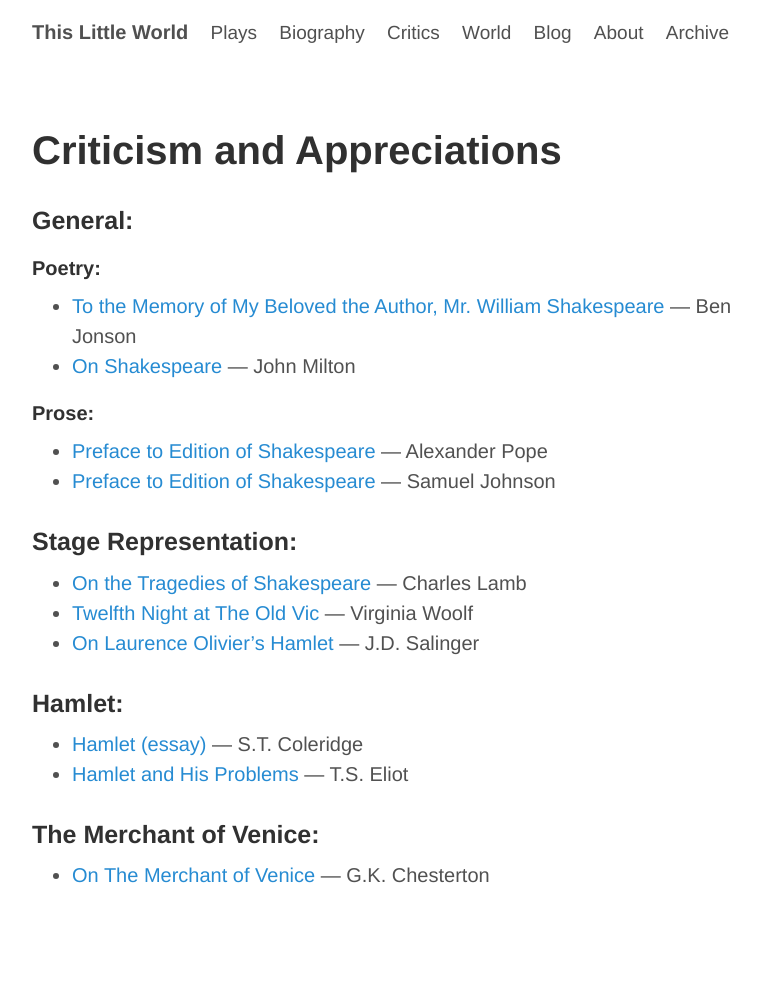
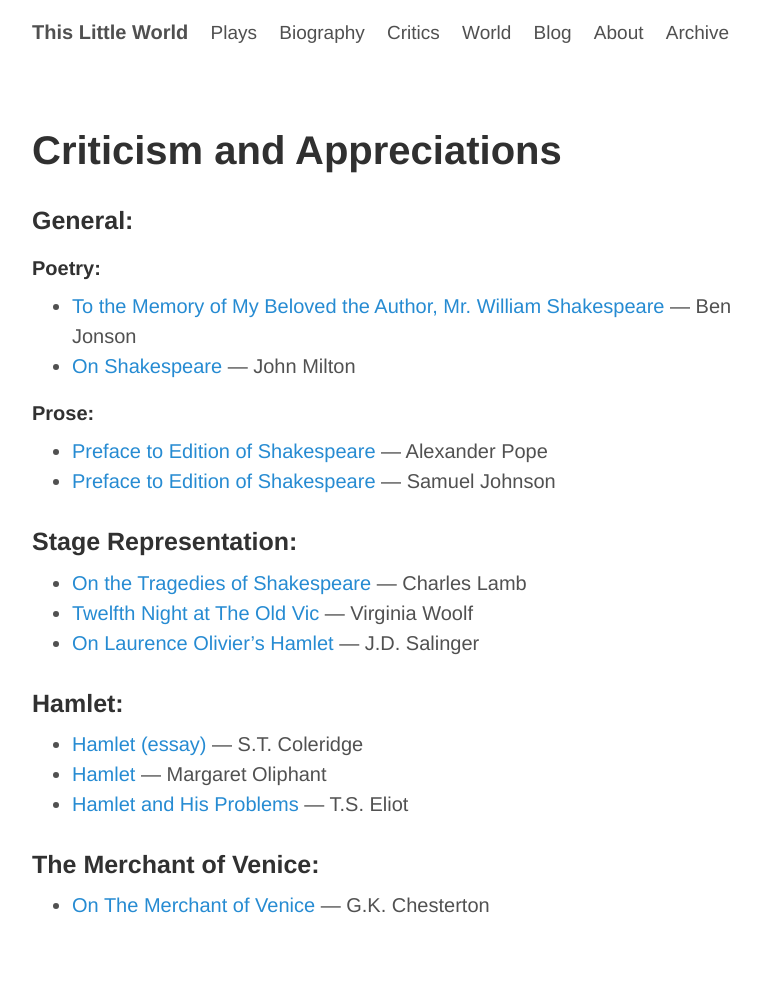
Before and after one commit to ThisLittleWorld/ThisLittleWorld.github.io, a Jekyll site: the page built from pages/critics.md, in a window 1280 px wide. Shown: the whole page, without its empty margins (248-1009 px from the left). Built offline with Jekyll 4.4.1, drawn with Linux system fonts in a browser that asks for light colours; Markdown is read by kramdown in place of the engine named in the settings; before the commit the page ends 970 px from its top, so only the background shows below that.

Commit message:
Update critics.md

```diff
--- a/pages/critics.md
+++ b/pages/critics.md
@@ -30,6 +30,7 @@ permalink: "/critics/"
 ###Hamlet:
 
 * [Hamlet (essay)](/coleridge.hamlet.essay/) — S.T. Coleridge
+* [Hamlet](oliphant.hamlet) — Margaret Oliphant
 * [Hamlet and His Problems](/eliot.hamlet/) — T.S. Eliot
 
 
```
